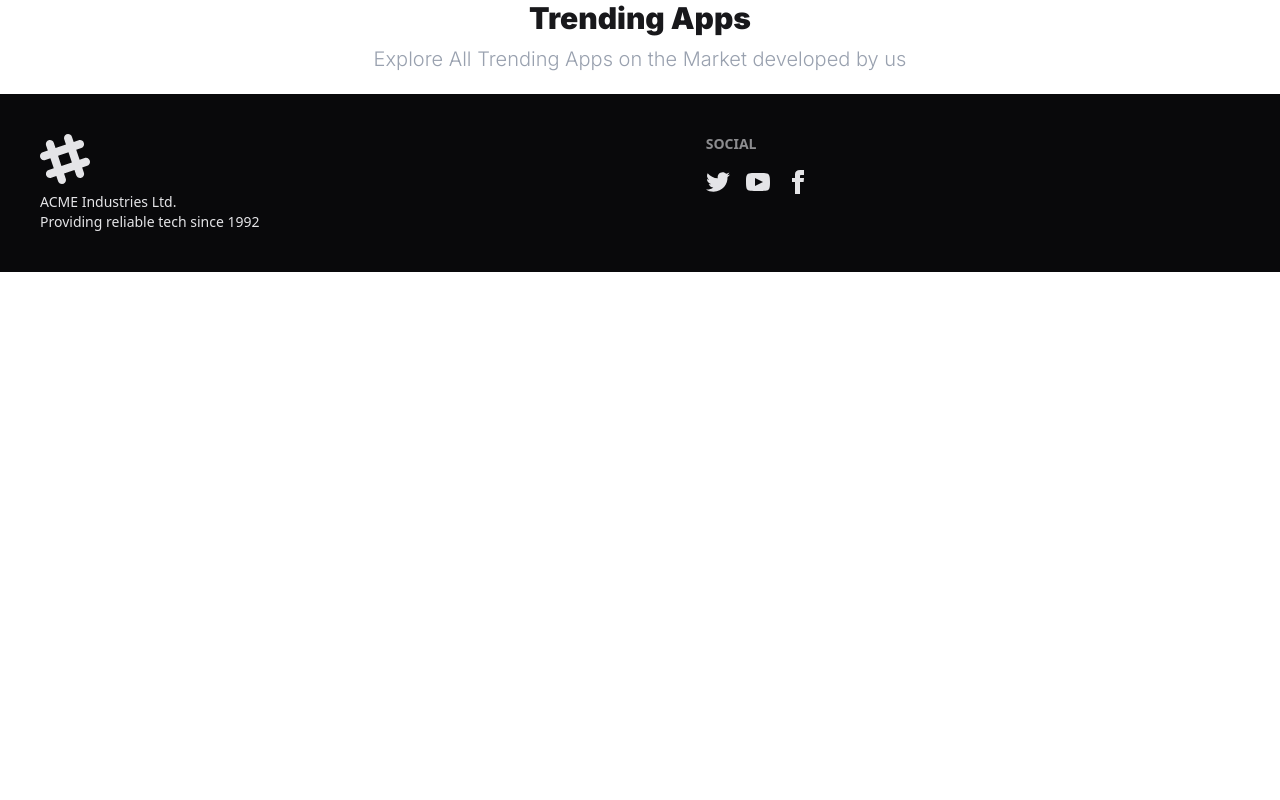
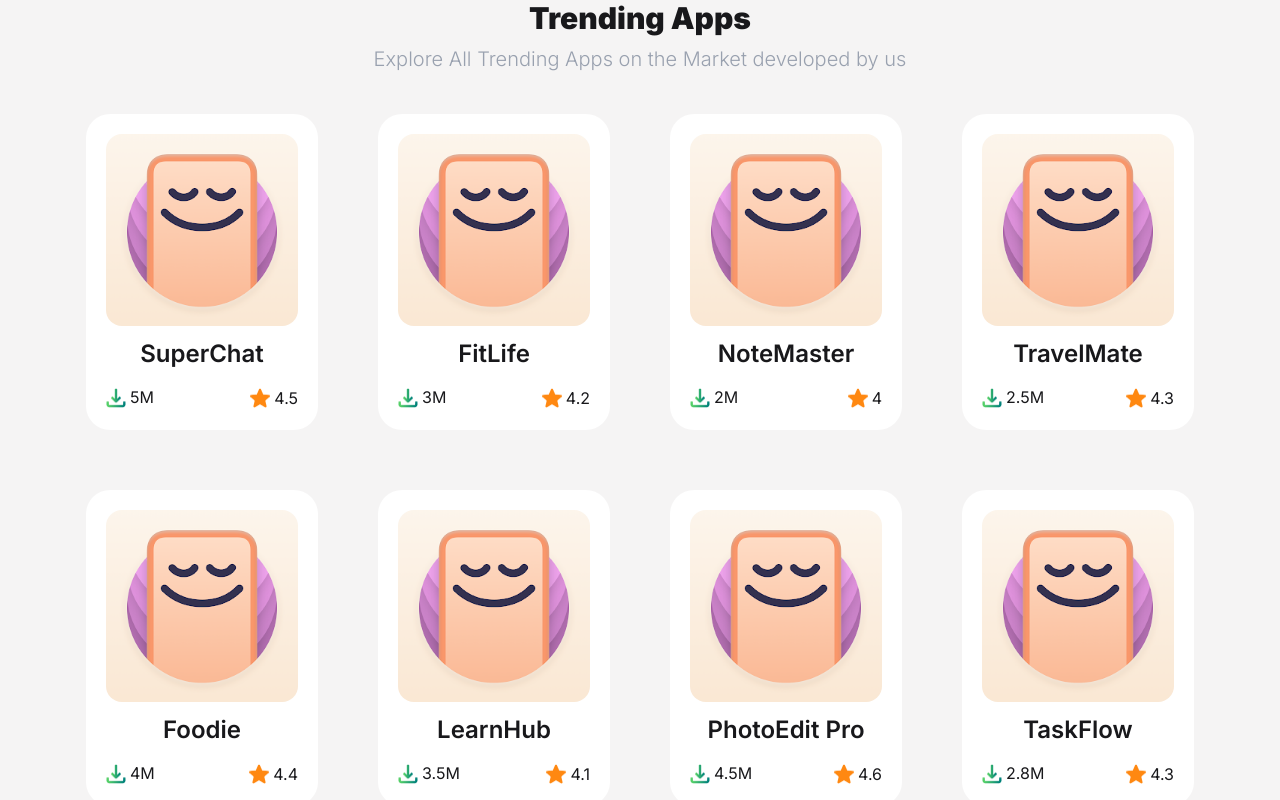
Before and after one commit to tamjid97/assignment-8, a React (Vite) app: page / in a window 1280 px wide. Shown: the part 1280-2080 px from the top of the page. Before the commit the page ends 1552 px from the top, so only its background shows below. Built offline with nearby package versions, Linux system fonts and the light colour scheme.

Commit message:
added card section

```diff
--- a/public/HomeCardData.json
+++ b/public/HomeCardData.json
@@ -8,7 +8,7 @@
     "size": 45,
     "reviews": 1200,
     "ratingAvg": 4.5,
-    "downloads": 50000,
+    "downloads": "5M",
     "ratings": [
       { "name": "1 star", "count": 50 },
       { "name": "2 star", "count": 30 },
@@ -26,7 +26,7 @@
     "size": 60,
     "reviews": 800,
     "ratingAvg": 4.2,
-    "downloads": 30000,
+    "downloads": "3M",
     "ratings": [
       { "name": "1 star", "count": 20 },
       { "name": "2 star", "count": 40 },
@@ -44,7 +44,7 @@
     "size": 25,
     "reviews": 500,
     "ratingAvg": 4.0,
-    "downloads": 20000,
+    "downloads": "2M",
     "ratings": [
       { "name": "1 star", "count": 10 },
       { "name": "2 star", "count": 20 },
@@ -62,7 +62,7 @@
     "size": 80,
     "reviews": 600,
     "ratingAvg": 4.3,
-    "downloads": 25000,
+    "downloads": "2.5M",
     "ratings": [
       { "name": "1 star", "count": 15 },
       { "name": "2 star", "count": 25 },
@@ -80,7 +80,7 @@
     "size": 50,
     "reviews": 1000,
     "ratingAvg": 4.4,
-    "downloads": 40000,
+    "downloads": "4M",
     "ratings": [
       { "name": "1 star", "count": 25 },
       { "name": "2 star", "count": 35 },
@@ -98,7 +98,7 @@
     "size": 70,
     "reviews": 900,
     "ratingAvg": 4.1,
-    "downloads": 35000,
+    "downloads": "3.5M",
     "ratings": [
       { "name": "1 star", "count": 20 },
       { "name": "2 star", "count": 30 },
@@ -116,7 +116,7 @@
     "size": 90,
     "reviews": 750,
     "ratingAvg": 4.6,
-    "downloads": 45000,
+    "downloads": "4.5M",
     "ratings": [
       { "name": "1 star", "count": 10 },
       { "name": "2 star", "count": 15 },
@@ -134,7 +134,7 @@
     "size": 55,
     "reviews": 650,
     "ratingAvg": 4.3,
-    "downloads": 28000,
+    "downloads": "2.8M",
     "ratings": [
       { "name": "1 star", "count": 12 },
       { "name": "2 star", "count": 18 },
@@ -143,4 +143,5 @@
       { "name": "5 star", "count": 330 }
     ]
   }
+
 ]
--- a/src/App.jsx
+++ b/src/App.jsx
@@ -1,22 +1,11 @@
-import { Suspense } from "react"
-import HomeCard from "./Pages/HomeCard";
+import React from 'react';
 
+const App = () => {
+  return (
+    <div>
 
-const CardPromise = fetch('HomeCardData.json').then(res => res.json());
-function App() {
+    </div>
+  );
+};
 
-
-  return (
-    <>
-    <div>
-      <Suspense fallback={<span className="loading loading-spinner loading-xl"></span>}>
-    <HomeCard CardPromise={CardPromise}>
-
-    </HomeCard>
-      </Suspense>
-    </div>
-    </>
-  )
-}
-
-export default App
+export default App;
--- a/src/Pages/Home.jsx
+++ b/src/Pages/Home.jsx
@@ -2,10 +2,18 @@ import React from 'react';
 import google from '../assets/assets/icons8-google-play-store-48.png'
 import appStor from '../assets/assets/icons8-app-store-64.png'
 import mobail from '../assets/assets/hero.png'
-import HomeCard from './HomeCard';
+import dowlodImg from '../assets/assets/icon-downloads.png'
+import star from '../assets/assets/icon-ratings.png'
+import damoimg from '../assets/assets/demo-app (5).webp'
+
+
+import { useLoaderData } from 'react-router';
+
+
 
 const Home = () => {
-
+const Cardss = useLoaderData()
+console.log(Cardss);
   return (
 
 
@@ -85,6 +93,28 @@ const Home = () => {
         {/* json card */}
 
         <div>
+          <div className="grid grid-cols-1 md:grid-cols-2 lg:grid-cols-4 gap-15 mt-10">
+  {Cardss && Cardss.map((card, i) => (
+    <div
+      key={i}
+      className="p-5 rounded-3xl hover:scale-105 hover:shadow-lg hover:opacity-90 cursor-pointer bg-white transition-transform duration-300"
+    >
+      <img src={damoimg} alt="" className="rounded-2xl w-full h-48 object-cover"/>
+      <h2 className="mt-3 text-2xl font-semibold">{card.title}</h2>
+      <div className="flex justify-between mt-4">
+        <div className="flex gap-1 items-center">
+          <img src={dowlodImg} alt="downloads" className="w-5 h-5"/>
+          <p className="-mt-0.5">{card.downloads}</p>
+        </div>
+        <div className="flex gap-1 items-center">
+          <img src={star} alt="rating" className="w-5 h-5"/>
+          <p>{card.ratingAvg}</p>
+        </div>
+      </div>
+    </div>
+  ))}
+</div>
+
 
         </div>
       </div>
--- a/src/Pages/HomeCard.jsx
+++ b/src/Pages/HomeCard.jsx
@@ -1,7 +1,7 @@
 import React, { use } from 'react';
 
-const HomeCard = ({CardPromise}) => {
-  const CardShow =use(CardPromise);
+const HomeCard = () => {
+
 
   return (
     <div>
--- a/src/Routes/Routrs.jsx
+++ b/src/Routes/Routrs.jsx
@@ -12,7 +12,7 @@ const router = createBrowserRouter([
 
 
   {
-    errorElement: <ErrorApp/>,
+
     path: '/',
     element: <MainLayout/>,
 
@@ -20,6 +20,8 @@ const router = createBrowserRouter([
 {
     index: true,
     element: <Home />,
+    loader: () => fetch("/HomeCardData.json"),
+
   },
   {
     path: '/Apps',
@@ -30,7 +32,7 @@ const router = createBrowserRouter([
     element: <Installation/>,
   },
   {
-    index: true,
+    path: '/',
     element: <HomeCard/>,
   },
 
--- a/src/index.css
+++ b/src/index.css
@@ -19,3 +19,7 @@
 .logo-link {
 text-decoration: none;
 }
+
+body{
+  background-color: #f5f4f4;
+}
```
